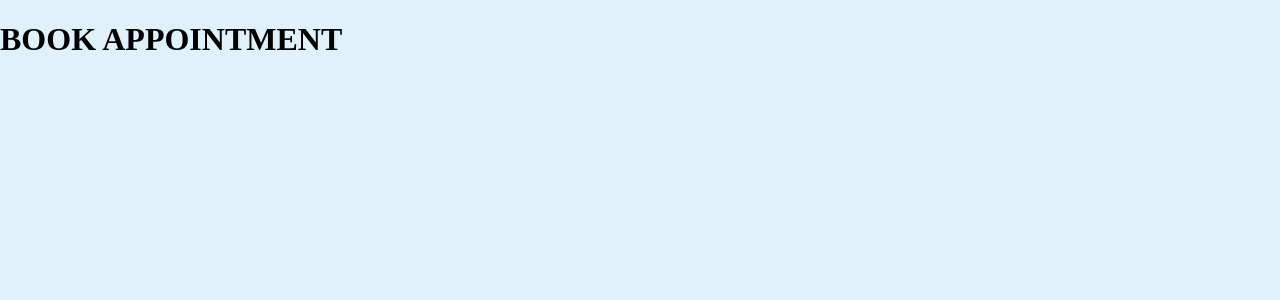
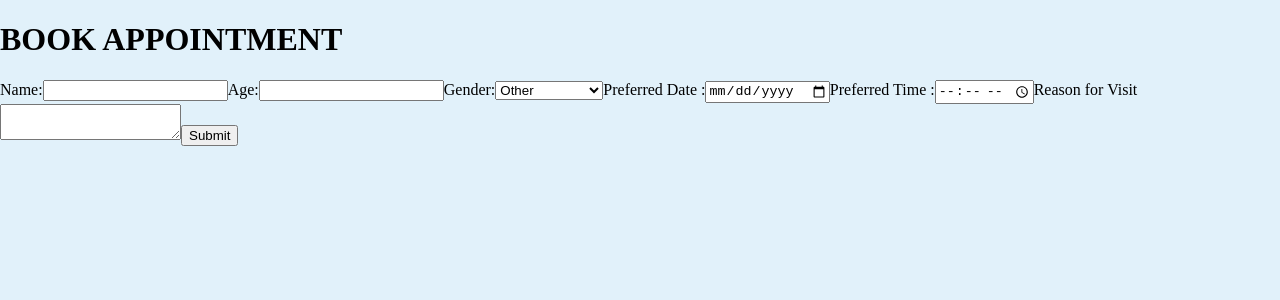
Before and after one commit to kushwahaPrashant24/Apna-Aspatal, a React (Vite) app: page /Appointment in a window 1280 px wide. Shown: the top 300 px of the page. Built offline with nearby package versions, Linux system fonts and the light colour scheme.

Commit message:
added the form

```diff
--- a/src/component/Appointment/Appo/Appoint.jsx
+++ b/src/component/Appointment/Appo/Appoint.jsx
@@ -1,8 +1,44 @@
 import React from "react";
 
 function Appoint() {
-    return <div>
+  return (
+    <div>
+      <form>
 
+        <label>
+          Name:
+          <input type="text" name="name" />
+        </label>
+        <label>
+          Age:
+          <input type="text" name="name" />
+        </label>
+        <label>
+          Gender:
+          <select>
+            <option value="Select Gender">Select Gender</option>
+            <option value="Male">Male</option>
+            <option selected value="Other">
+              Other
+            </option>
+          </select>
+        </label>
+
+         <label>
+         Preferred Date :
+         <input type="Date" name="Date" />
+         </label>
+         <label>
+         Preferred Time :
+         <input type="Time" name="Time" />
+         </label>
+         <label>
+         Reason for Visit
+          <textarea/>
+        </label>
+        <input type="submit" value="Submit" />
+      </form>
     </div>
+  );
 }
 export default Appoint;
```
